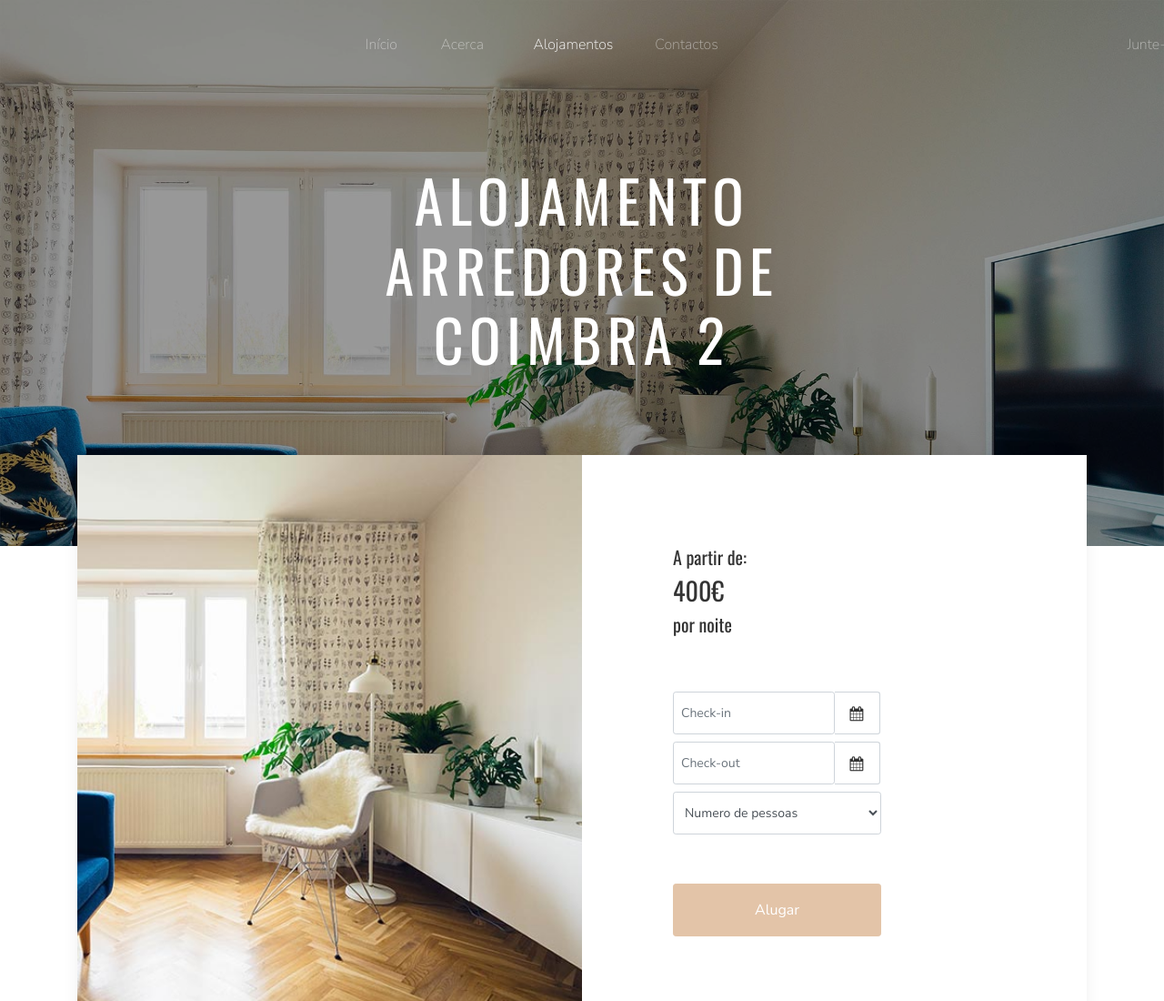
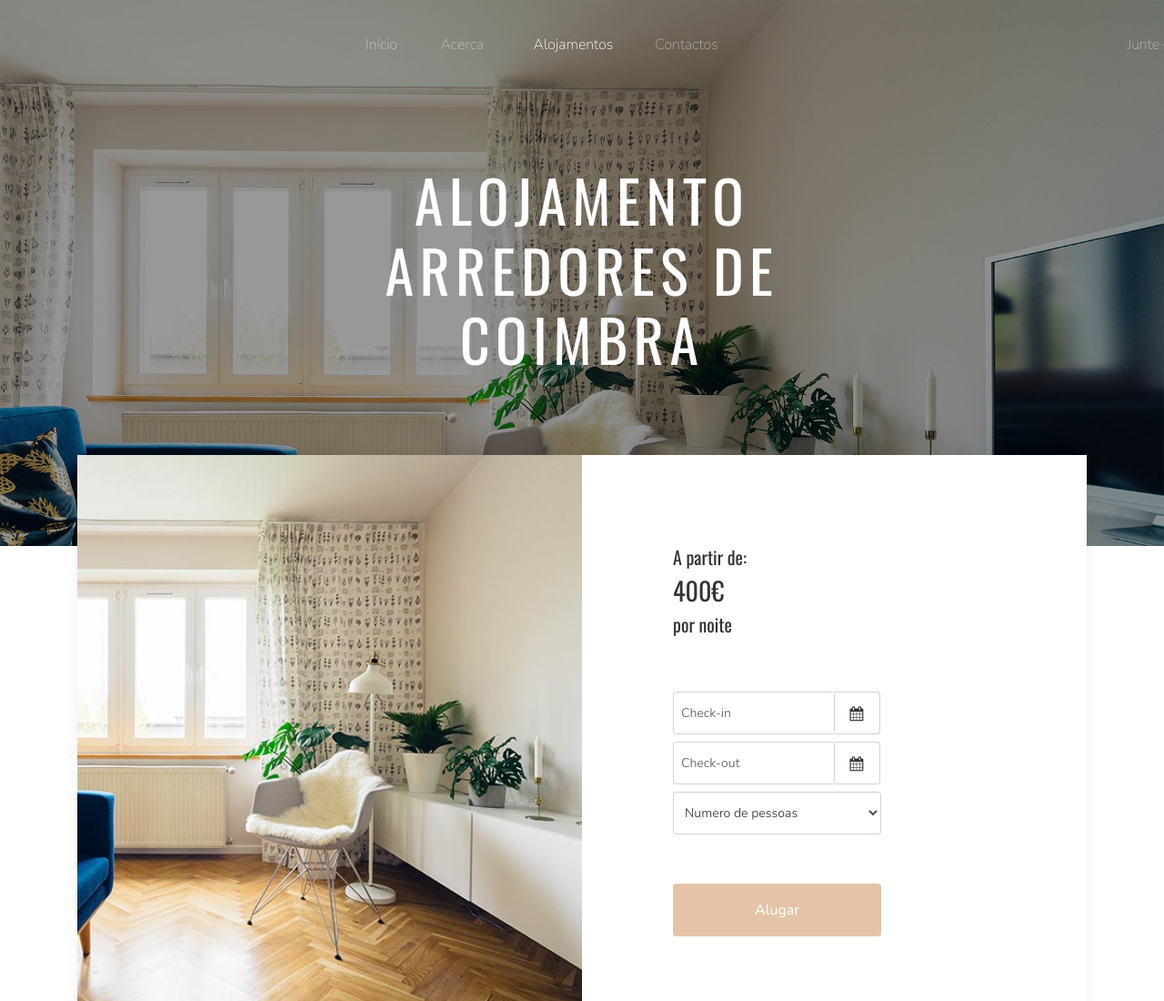
Before and after one commit to franciscojoao/lokals, a plain HTML site: page alojamento-coimbra-2.html in a window 1280 px wide. Shown: the top 1100 px of the page at 91% size. Drawn offline with nearby package versions, Linux system fonts and the light colour scheme.

Commit message:
Update alojamento-coimbra-2.html

```diff
--- a/alojamento-coimbra-2.html
+++ b/alojamento-coimbra-2.html
@@ -64,7 +64,7 @@
     <div class="container">
       <div class="row align-items-center justify-content-center">
         <div class="col-md-7 text-center">
-          <h1 class="text-white">Alojamento Arredores de Coimbra 2</h1>
+          <h1 class="text-white">Alojamento Arredores de Coimbra</h1>
         </div>
       </div>
     </div>
```
